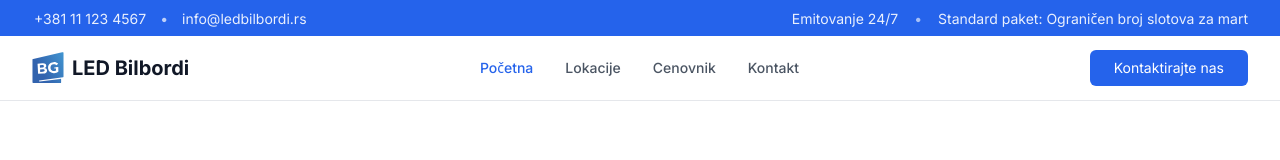
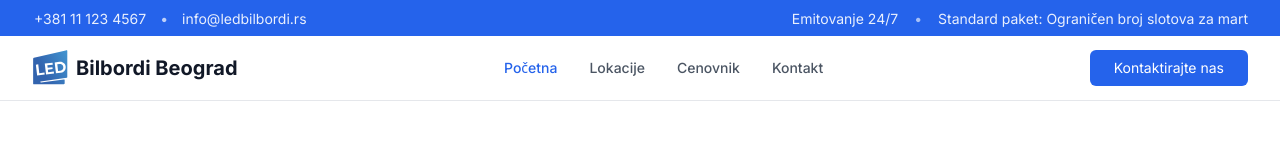
Before and after one commit to andrejmilovanovic267-blip/ledbilbordibg, a Next.js app: page / in a window 1280 px wide. Shown: the top 160 px of the page. Built offline with nearby package versions, Linux system fonts and the light colour scheme.

Commit message:
Initial commit

```diff
--- a/src/app/layout.tsx
+++ b/src/app/layout.tsx
@@ -8,7 +8,7 @@ export const metadata: Metadata = {
   title: siteConfig.name,
   description: 'Iznajmljivanje LED bilborda',
   icons: {
-    icon: '/LEDBilbordiBG.svg',
+    icon: '/LEDBilbordiBG3.svg',
   },
 }
 
--- a/src/components/Footer.tsx
+++ b/src/components/Footer.tsx
@@ -11,7 +11,7 @@ export function Footer() {
             <div className="flex items-center gap-2 mb-4">
               <Image
                 src="/LEDBilbordiBG.svg"
-                alt="LED Bilbordi logo"
+                alt="Bilbordi Beograd logo"
                 width={28}
                 height={28}
                 className="h-7 w-auto"
--- a/src/components/Header.tsx
+++ b/src/components/Header.tsx
@@ -48,7 +48,7 @@ export function Header() {
           <div className="max-w-7xl mx-auto px-6 sm:px-6 lg:px-8">
           <div className="flex items-center justify-between h-16">
             <Link href="/" className="flex items-center gap-2 text-xl font-bold text-gray-900">
-              <Image src="/LEDBilbordiBG.svg" alt="LED Bilbordi" width={120} height={32} className="h-8 w-auto shrink-0 block max-h-full transition-transform duration-300 ease-out hover:scale-105" />
+              <Image src="/LEDBilbordiBG3.svg" alt="Bilbordi Beograd" width={120} height={36} className="h-9 w-auto shrink-0 block max-h-full transition-transform duration-300 ease-out hover:scale-105" />
               {siteConfig.name}
             </Link>
             <nav className="hidden md:flex items-center space-x-8">
--- a/src/components/Hero.tsx
+++ b/src/components/Hero.tsx
@@ -46,7 +46,7 @@ export function Hero() {
             <div className="relative w-full overflow-hidden rounded-[32px] h-[260px] sm:h-[320px] md:h-[420px] lg:h-[520px]">
               <Image
                 src="/Heornova.png"
-                alt="LED bilbordi Beograd"
+                alt="Bilbordi Beograd"
                 fill
                 priority
                 sizes="(max-width: 640px) 100vw, (max-width: 1024px) 100vw, 50vw"
--- a/src/lib/siteConfig.ts
+++ b/src/lib/siteConfig.ts
@@ -1,5 +1,5 @@
 export const siteConfig = {
-  name: 'LED Bilbordi',
+  name: 'Bilbordi Beograd',
   phone: '+381 11 123 4567',
   email: 'info@ledbilbordi.rs',
   navLinks: [
```
Also changed, not shown: public/LEDBilbordiBG12.svg (added), public/LEDBilbordiBG3.svg (added).
